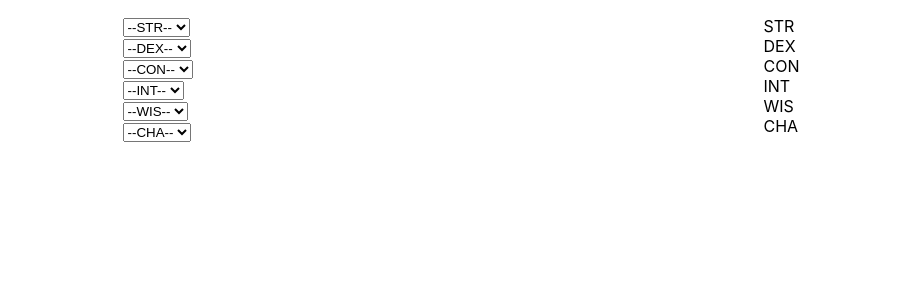
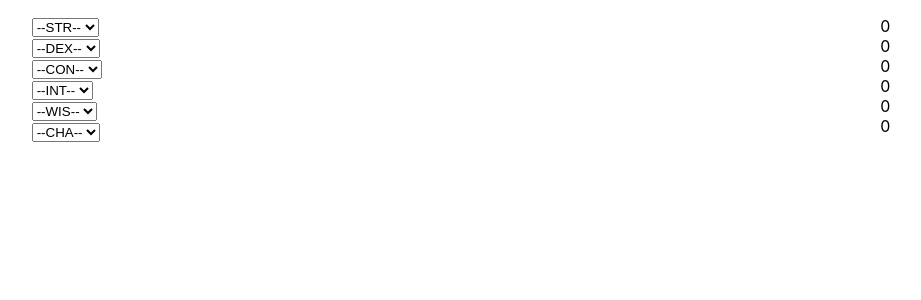
Before and after one commit to Kita004/petproject-react-dnd, a React (Create React App) app: page / in a window 1280 px wide. Shown: the top 300 px of the page, without its empty margins (179-1100 px from the left). Built offline with nearby package versions, Linux system fonts and the light colour scheme; the HTML template or start-up script is replaced by a standard one.

Commit message:
refactor statStates

```diff
--- a/src/App.js
+++ b/src/App.js
@@ -1,16 +1,17 @@
 import {useState} from "react";
 import StatSelector from "./StatSelector";
+import StatContainer from "./StatContainer";
 
 function App() {
     const stats = ["STR", "DEX", "CON", "INT", "WIS", "CHA"]
     const nums = [1,2,3,4,5,6]
 
-    const [STR, setSTR] = useState('STR')
-    const [DEX, setDEX] = useState('DEX')
-    const [CON, setCON] = useState('CON')
-    const [INT, setINT] = useState('INT')
-    const [WIS, setWIS] = useState('WIS')
-    const [CHA, setCHA] = useState('CHA')
+    const [STR, setSTR] = useState('')
+    const [DEX, setDEX] = useState('')
+    const [CON, setCON] = useState('')
+    const [INT, setINT] = useState('')
+    const [WIS, setWIS] = useState('')
+    const [CHA, setCHA] = useState('')
 
     const statStates = [STR, DEX, CON, INT, WIS, CHA]
 
@@ -96,13 +97,14 @@ function App() {
                 nums={nums}
                 handleOptionChange={handleStatChange}
             />
-
-            <div id="statContainer" className="container">
-                {statStates.map(state => {
-                    return <div id={stats[statStates.indexOf(state)]}>
-                        {state}
-                    </div>
-                })}
+            <StatContainer
+                stats={stats}
+                statStates={statStates}
+            />
+            <div>
+            {statStates.map(state => {
+                return <div className="container">{state/2}</div>
+            })}
             </div>
         </div>
     );
```
